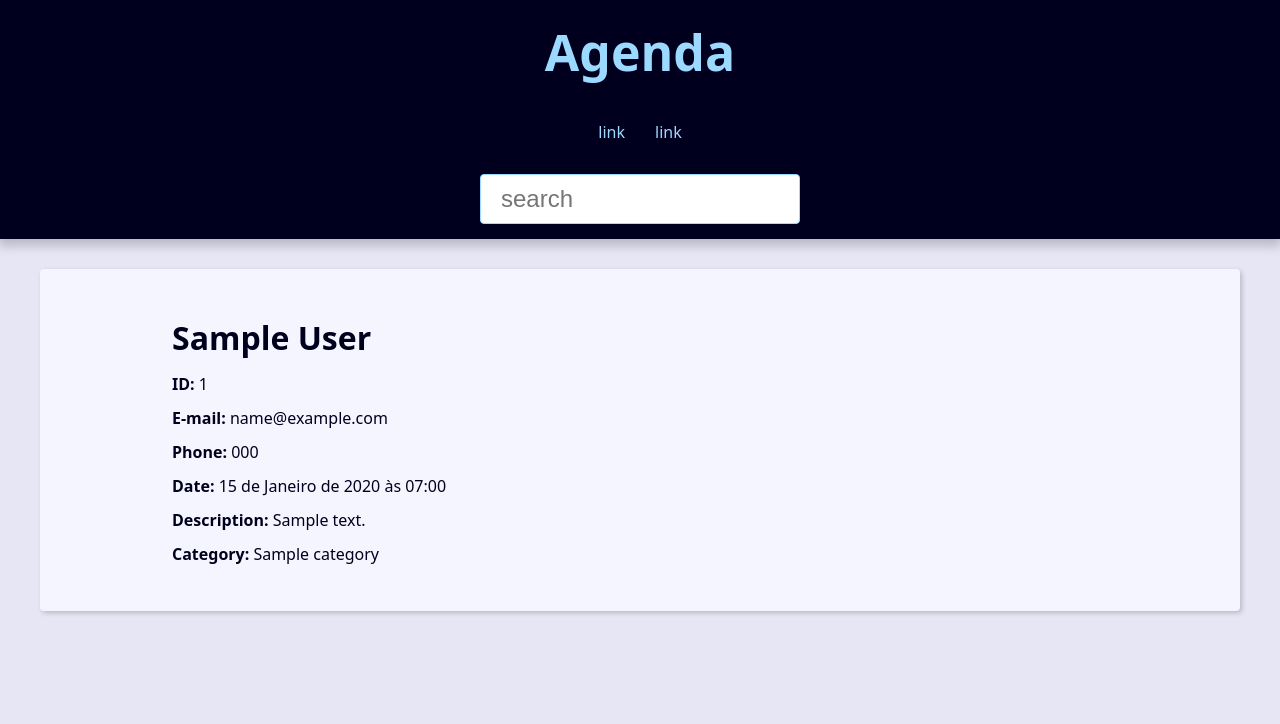
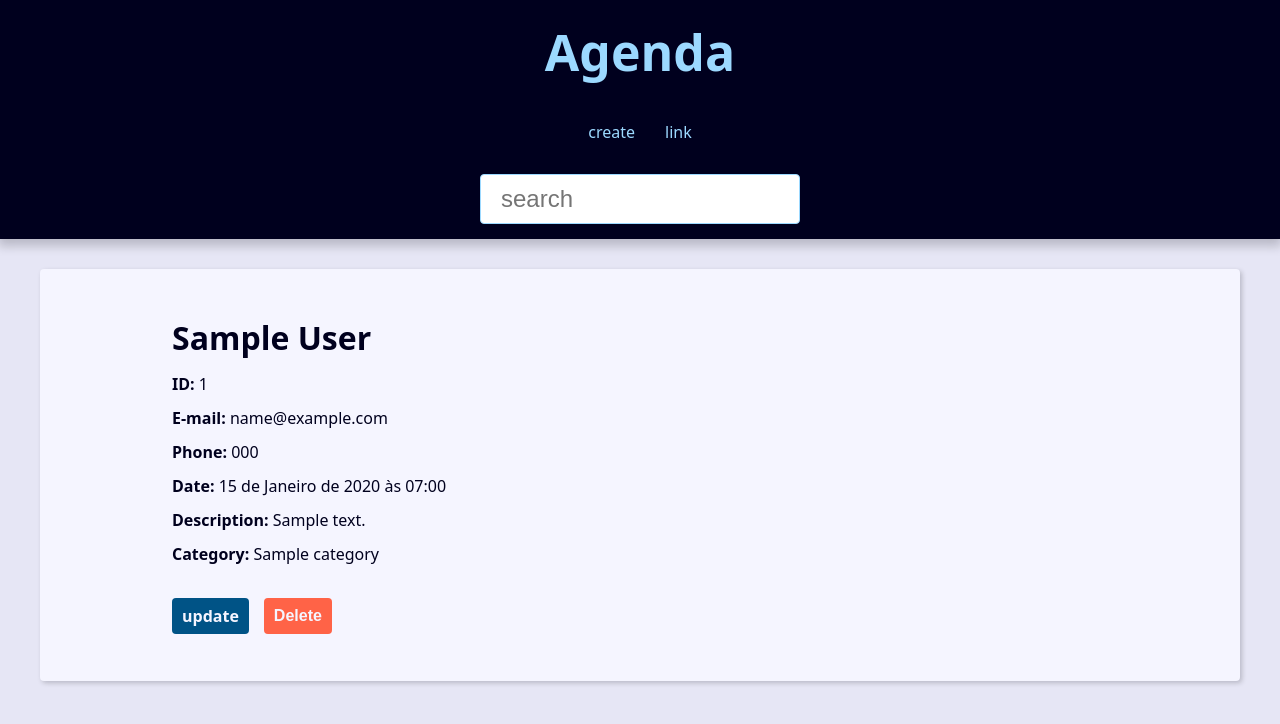
Before and after one commit to FamousLuisin/Projeto_Agenda, a Django app: page /contact/1/ in a window 1280 px wide. Shown: the top 724 px of the page. Run offline with Django 5.2, Linux system fonts and the light colour scheme; tables that the repository leaves empty hold one stand-in row (values such as "Sample post").

Commit message:
criação do update e delete

```diff
--- a/base_static/global/css/style.css
+++ b/base_static/global/css/style.css
@@ -312,3 +312,23 @@
     filter: brightness(80%);
     box-shadow: 0 0 5px var(--link-dark-color);
   }
+
+.contact-links {
+  margin-block: calc(var(--small-font-size) * 2);
+  display: flex;
+  align-items: center;
+  gap: 0 var(--spacing);
+}
+
+.btn-link {
+  font-size: var(--small-font-size);
+  text-decoration: none;
+  font-weight: bold;
+  padding: 1rem;
+  display: block;
+  line-height: var(--small-font-size);
+}
+
+.btn-delete {
+  background: tomato;
+}
--- a/base_templates/global/partials/_header.html
+++ b/base_templates/global/partials/_header.html
@@ -8,8 +8,8 @@
     <nav class="menu">
         <ul class="menu-list">
             <li class="menu-item">
-                <a href="" class="menu-link">
-                    link
+                <a href="{% url "contact:create" %}" class="menu-link">
+                    create
                 </a>
             </li>
             <li class="menu-item">
--- a/contact/templates/contact/contact.html
+++ b/contact/templates/contact/contact.html
@@ -12,5 +12,20 @@
         <p><b>Date: </b> {{contact.created_date}}</p>
         <p><b>Description: </b> {{contact.description}}</p>
         <p><b>Category: </b> {{contact.category.name}}</p>
+
+        <div class="contact-links">
+            <a class='btn btn-link' href="{% url "contact:update" contact.id %}">update</a>
+
+            <form action="{% url "contact:delete" contact.id %}" method="POST">
+                {% csrf_token %}
+                {% if confirmation == 'no' %}
+                    <input type="hidden" name="confirmation" value="yes">
+                    <button class='btn btn-link btn-delete' type="submit">Confirmar</button>
+                {% else %}
+                    <button class='btn btn-link btn-delete' type="submit">Delete</button>
+                {% endif %}
+
+            </form>
+        </div>
     </div>
 {% endblock content %}
--- a/contact/templates/contact/create.html
+++ b/contact/templates/contact/create.html
@@ -6,7 +6,7 @@
         <h2>Contact</h2>
 
         <form
-        action="{% url "contact:create" %}"
+        action="{{ form_action }}"
         method="POST"
         enctype="multipart/form-data"
         >
--- a/contact/urls.py
+++ b/contact/urls.py
@@ -9,5 +9,7 @@ urlpatterns = [
 
     # contact (CRUD)
     path('contact/<int:contact_id>/', views.contact, name='contact'),
+    path('contact/<int:contact_id>/update', views.update, name='update'),
+    path('contact/<int:contact_id>/delete', views.delete, name='delete'),
     path('contact/create/', views.create, name='create'),
 ]
```
Also changed, not shown: contact/views/contact_forms.py (+63 -5 lines).
